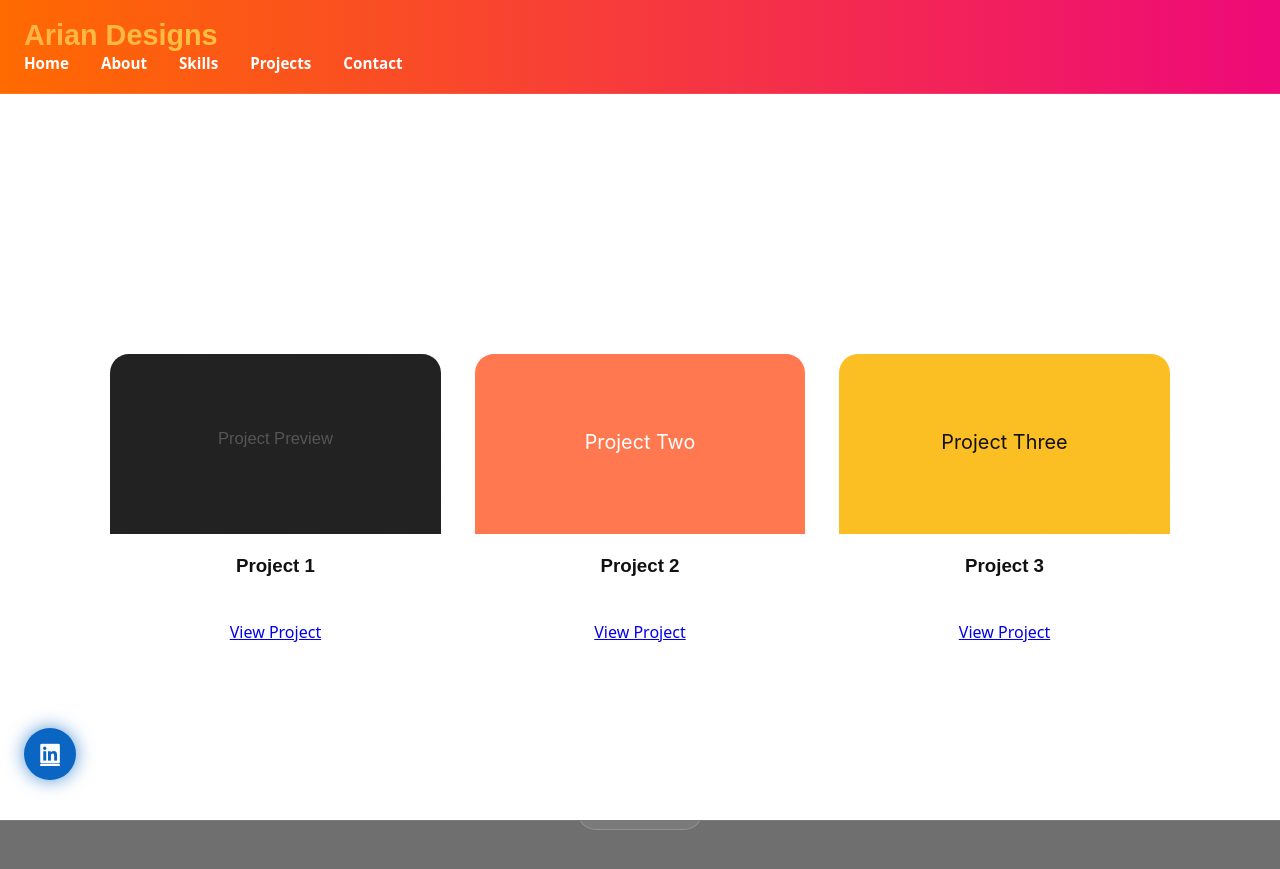
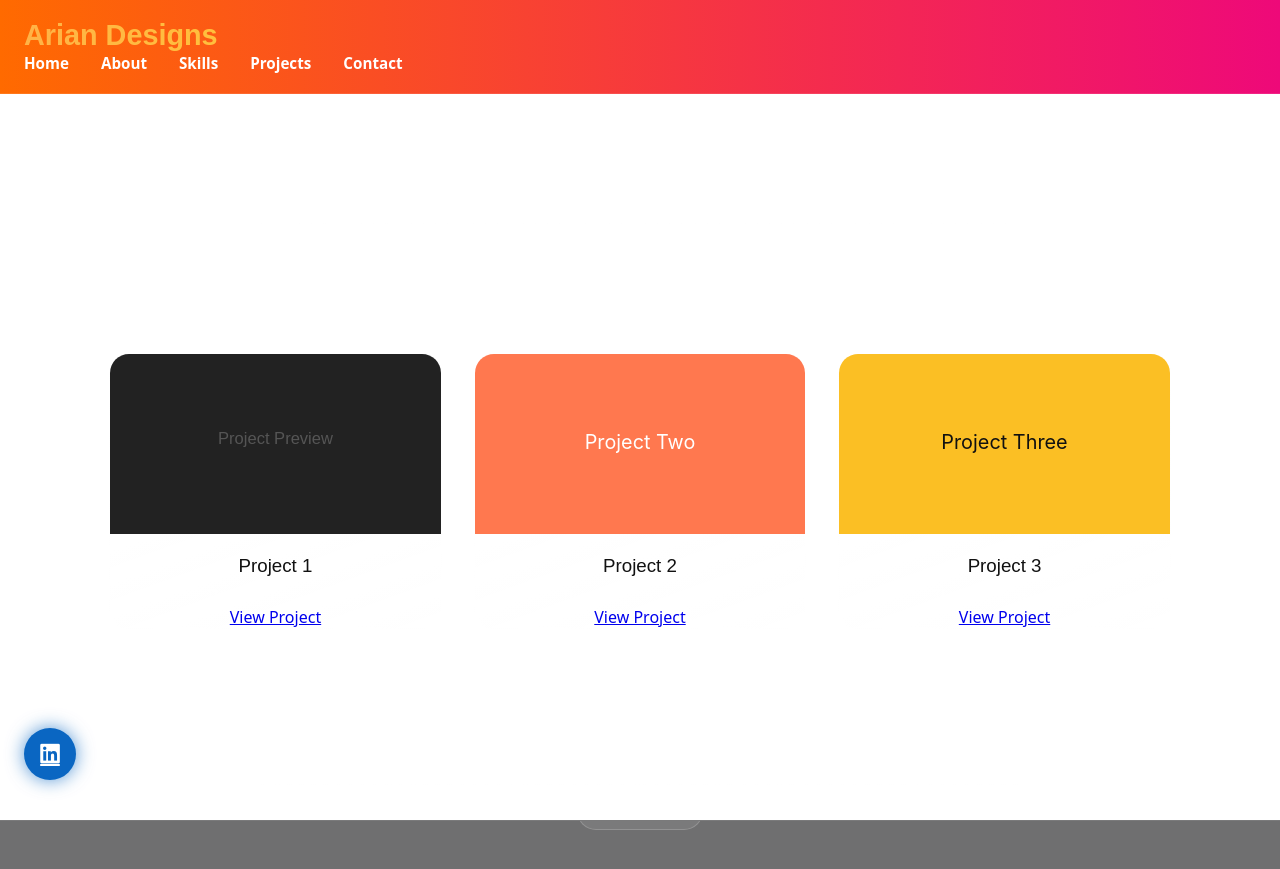
Before and after one commit to ariantechzone-stack/ariantechzone-stack.github.io, a Jekyll site: the page built from index.md, in a window 1280 px wide and 900 px high, scrolled down 1556 px. Shown: the top 869 px of the window. Built offline with Jekyll 4.4.1, drawn with Linux system fonts in a browser that asks for light colours.

Commit message:
Update style.css

```diff
--- a/assets/css/style.css
+++ b/assets/css/style.css
@@ -165,14 +165,15 @@ body {
 
 .project-card h3 {
   font-family: 'Poppins', sans-serif;
-  margin: 1rem 0 .3rem;
+  font-weight: 500;
+  margin: 1rem 0 .4rem;
 }
 
 .project-card p {
-  font-size: .9rem;
-  color: var(--text-soft);
-  padding: 0 1rem 1rem;
+  font-size: .88rem;
+  color: rgba(255,255,255,0.72);
 }
+
 .floating-linkedin {
   position: fixed;
   left: 24px;
```
